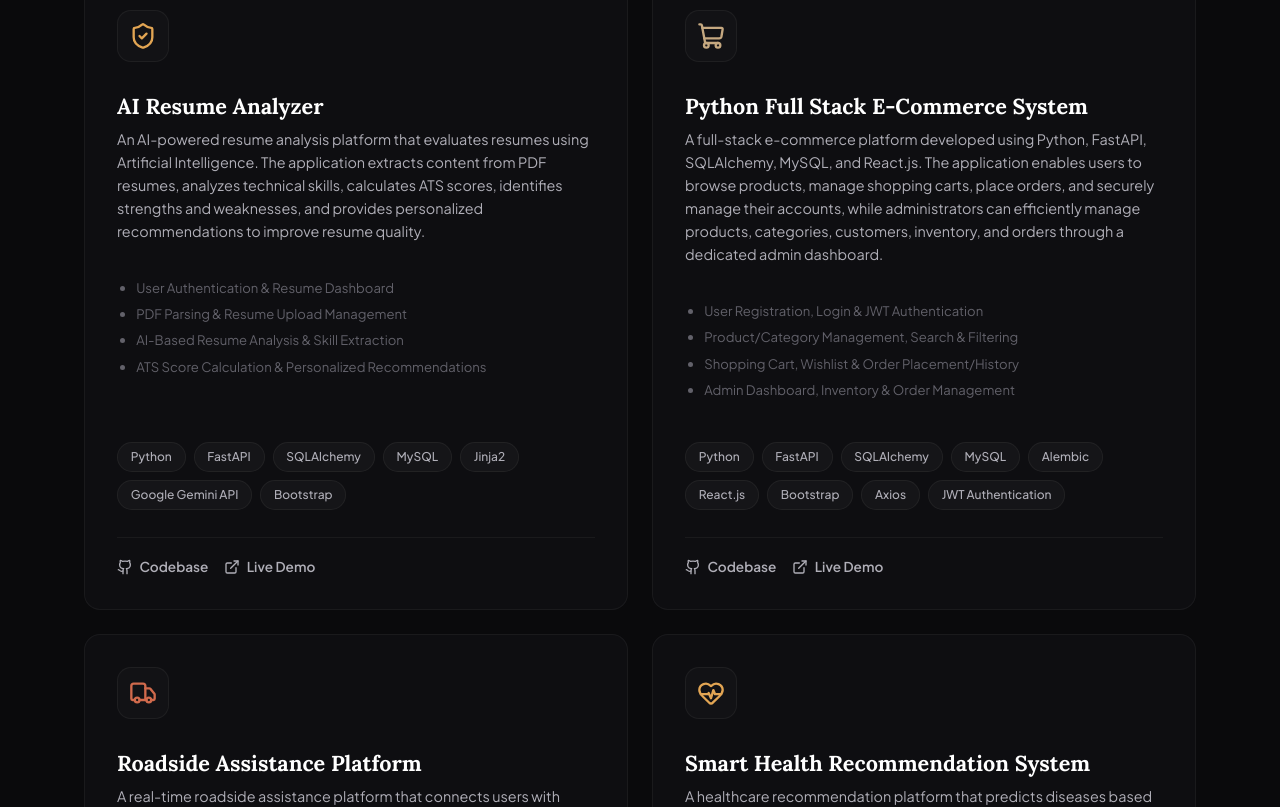
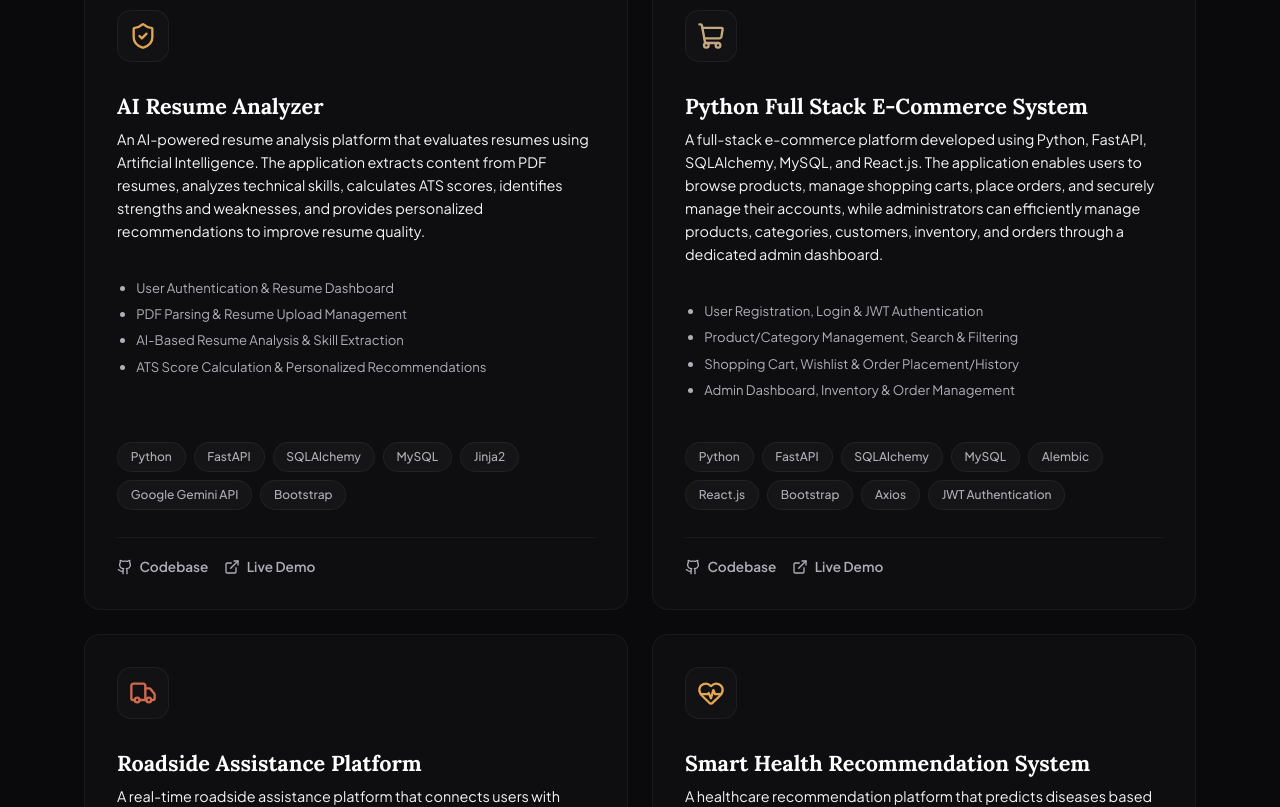
Before and after one commit to anjanamadhur907/My-Portfolio-, a React (Vite) app: page / in a window 1280 px wide. Shown: the part 5360-6167 px from the top of the page. Built offline with nearby package versions, Linux system fonts and the light colour scheme.

Commit message:
text color changes

```diff
--- a/src/components/Projects.jsx
+++ b/src/components/Projects.jsx
@@ -129,12 +129,12 @@ export default function Projects() {
     },
     cardDesc: {
       fontSize: '0.9rem',
-      color: 'var(--text-secondary)',
+      color: 'var(--text-primary)',
       lineHeight: '1.6',
     },
     bullets: {
       fontSize: '0.82rem',
-      color: 'var(--text-muted)',
+      color: 'var(--text-secondary)',
       paddingLeft: '1.2rem',
       display: 'flex',
       flexDirection: 'column',
@@ -202,7 +202,7 @@ export default function Projects() {
 
                 <div>
                   <h3 style={styles.cardTitle}>{project.title}</h3>
-                  <p style={{ ...styles.cardDesc, marginTop: '0.5rem', fontSize: '0.9rem', color: 'var(--text-secondary)' }}>
+                  <p style={{ ...styles.cardDesc, marginTop: '0.5rem', fontSize: '0.9rem', color: 'var(--text-primary)' }}>
                     {project.desc}
                   </p>
                 </div>
```
